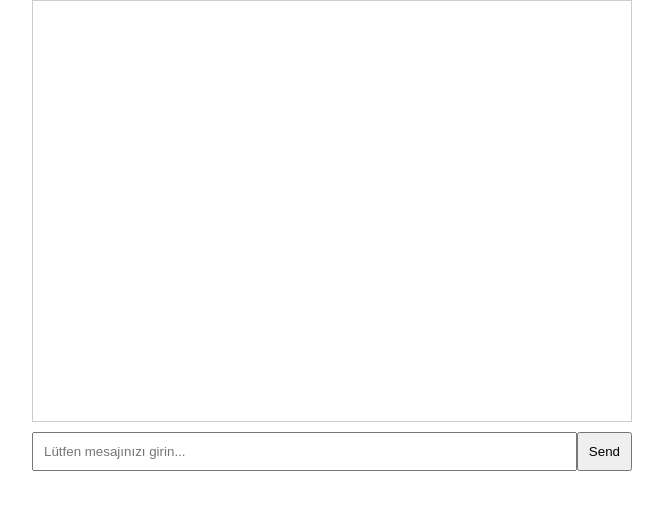
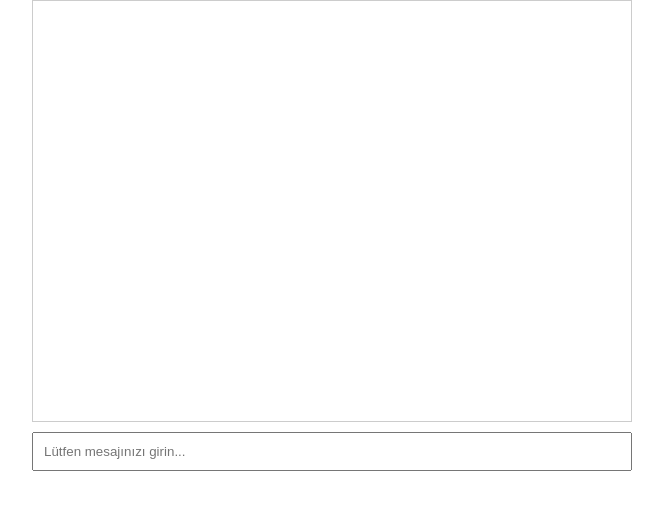
Before and after one commit to sagoldoktor/sagoldoktor.github.io, a React (Create React App) app: page / in a window 1280 px wide. Shown: the top 510 px of the page, without its empty margins (308-971 px from the left). Built offline with nearby package versions, Linux system fonts and the light colour scheme.

Commit message:
Update Input.js

```diff
--- a/src/Input.js
+++ b/src/Input.js
@@ -18,7 +18,6 @@ function Input({ onSend }) {
         onChange={(e) => setText(e.target.value)}
         placeholder="Lütfen mesajınızı girin..."
       />
-      <button type="submit">Send</button>
     </form>
   );
 }
```
